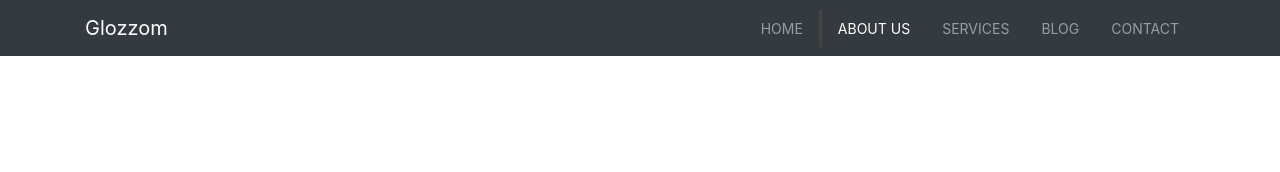
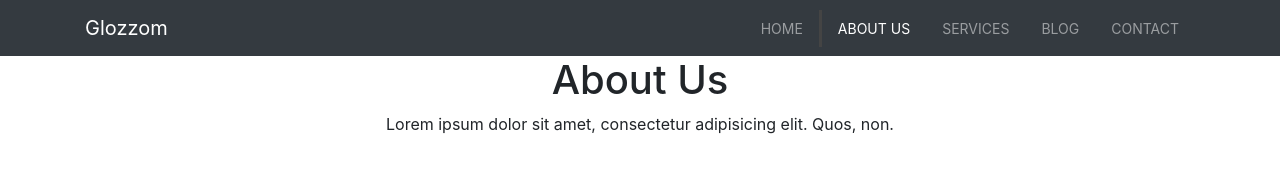
Before and after one commit to alexgooner12/glozzom-bootstrap, a plain HTML site: page about.html in a window 1280 px wide. Drawn offline with nearby package versions, Linux system fonts and the light colour scheme.

Commit message:
Add header element to about.html. Add h1 heading and paragraph.

```diff
--- a/about.html
+++ b/about.html
@@ -46,6 +46,18 @@
       </div>
   </nav>
 
+  <!--header-->
+
+  <header id="page-header">
+      <div class="container">
+          <div class="row">
+              <div class="col-md-6 m-auto text-center">
+                  <h1>About Us</h1>
+                  <p>Lorem ipsum dolor sit amet, consectetur adipisicing elit. Quos, non.</p>
+              </div>
+          </div>
+      </div>
+  </header>
 
 
 
```
